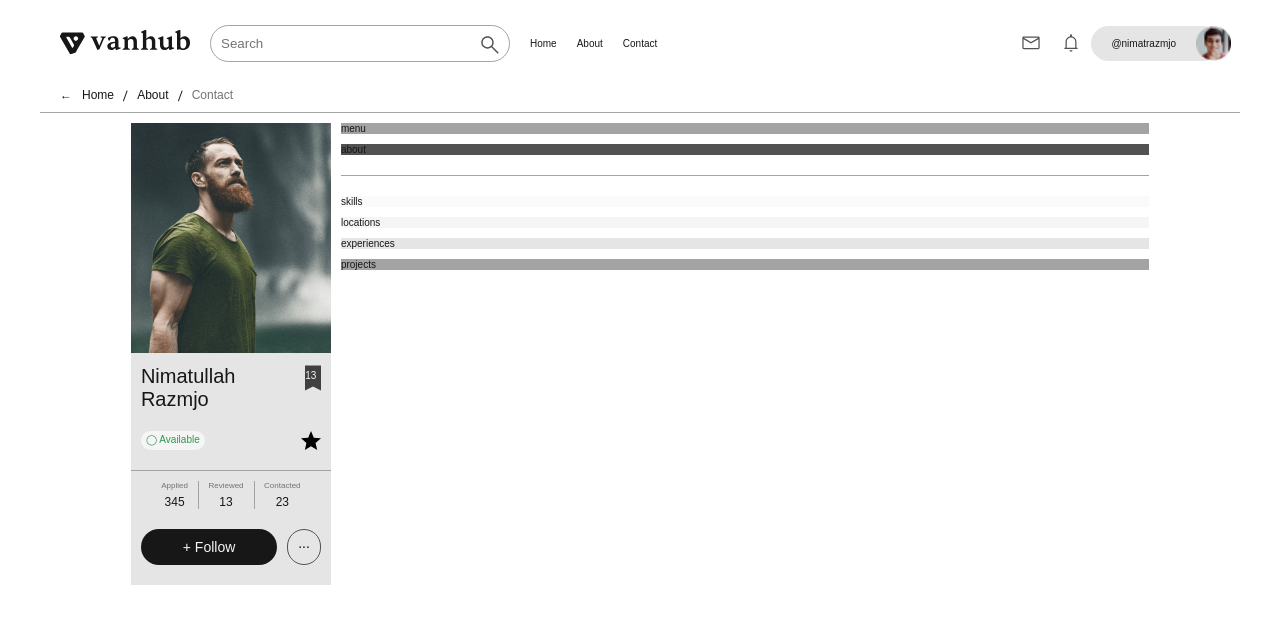
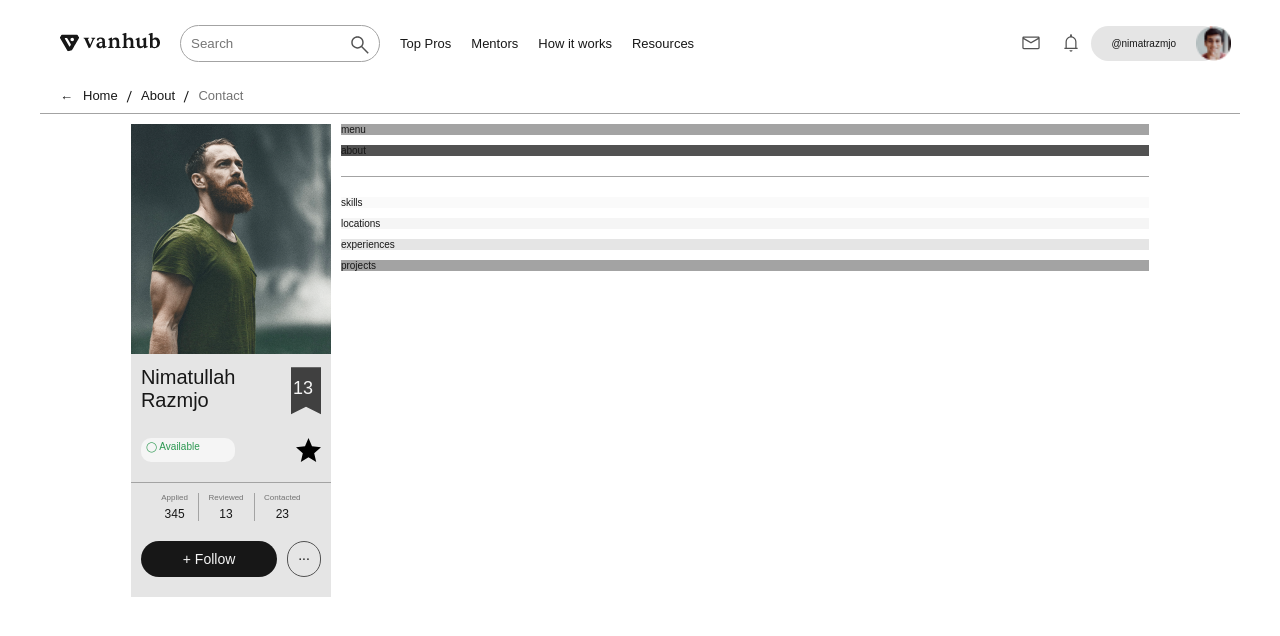
Before and after one commit to nimatrazmjo/profile-page, a plain HTML site: page index.html in a window 1280 px wide. Drawn offline with Linux system fonts and the light colour scheme; a web font is replaced by a local one.

Commit message:
Fix inconsistency issue

```diff
--- a/index.html
+++ b/index.html
@@ -23,9 +23,10 @@
           <img src="images/search.svg" alt="search"  class="nav__search__icon"/>
         </div>
           <ul class="nav__menu">
-            <li class="nav__menu__item"><a href="#">Home</a></li>
-            <li class="nav__menu__item"><a href="#">About</a></li>
-            <li class="nav__menu__item"><a href="#">Contact</a></li>
+            <li class="nav__menu__item"><a href="#">Top Pros</a></li>
+            <li class="nav__menu__item"><a href="#">Mentors</a></li>
+            <li class="nav__menu__item"><a href="#">How it works</a></li>
+            <li class="nav__menu__item"><a href="#">Resources</a></li>
           </ul>
         <div class="nav__user">
           <img src="images/messages.svg" class="nav__user__icon" alt="Message" />
--- a/scss/_breadcrumb.scss
+++ b/scss/_breadcrumb.scss
@@ -7,7 +7,7 @@
         display: flex;
         gap: 0.5rem;
         align-items: center;
-        font-size: 1.2rem;
+        font-size: 1.3rem;
         &__link {
             color: var(--color-nuetral-500);;
             text-decoration: none;
--- a/scss/_left_profile.scss
+++ b/scss/_left_profile.scss
@@ -41,7 +41,7 @@
     grid-template-columns: 1fr 1fr;
     gap: 2rem;
     padding: 1rem;
-
+    justify-self: end;
     &__name {
         font-size: 2rem;
         font-weight: 400
@@ -50,14 +50,19 @@
     &__save {
         position: relative;
         justify-self: end;
+        &__image {
+            width: 3rem;
+            height: 5rem;
+            align-items: center;
+        }
         &__total {
             position: absolute;
-            top: .5rem;
-            right: .45rem;
+            top: 1.2rem;
+            right: 0.8rem;
             color: var(--color-neutral-100);
             padding: 0.75rem 0.75;
             border-radius: 50%;
-            font-size: 1rem;
+            font-size: 1.8rem;
             font-weight: 400;
         }
     }
@@ -68,12 +73,13 @@
         padding: .3rem .5rem;
         border-radius: 1rem;
         justify-self: left;
+        width: 100%;
     }
 
     &__star {
         justify-self: end;
         gap: 1rem;
-        font-size: 3.5rem;
+        width: 2.5rem;
         font-weight: 400;
         color: var(--color-neutral-500);
     }
--- a/scss/_nav.scss
+++ b/scss/_nav.scss
@@ -7,7 +7,7 @@
     &__logo{
         margin-right: 2rem;
         &__img{
-            width: 13rem;
+            width: 10rem;
         }
     }
 
@@ -18,7 +18,7 @@
         &__input{
             padding: 1rem;
             border-radius: 3rem;
-            width: 30rem;
+            width: 20rem;
             border: 1px solid var(--color-neutral-400);
             outline: none;
         }
@@ -41,7 +41,7 @@
         flex: 1;
         &__item{
             margin-left: 2rem;
-            font-size: 1rem;
+            font-size: 1.3rem;
             font-weight: 500;
             cursor: pointer;
             a {
```
Also changed, not shown: css/style.css, 1 other file.
